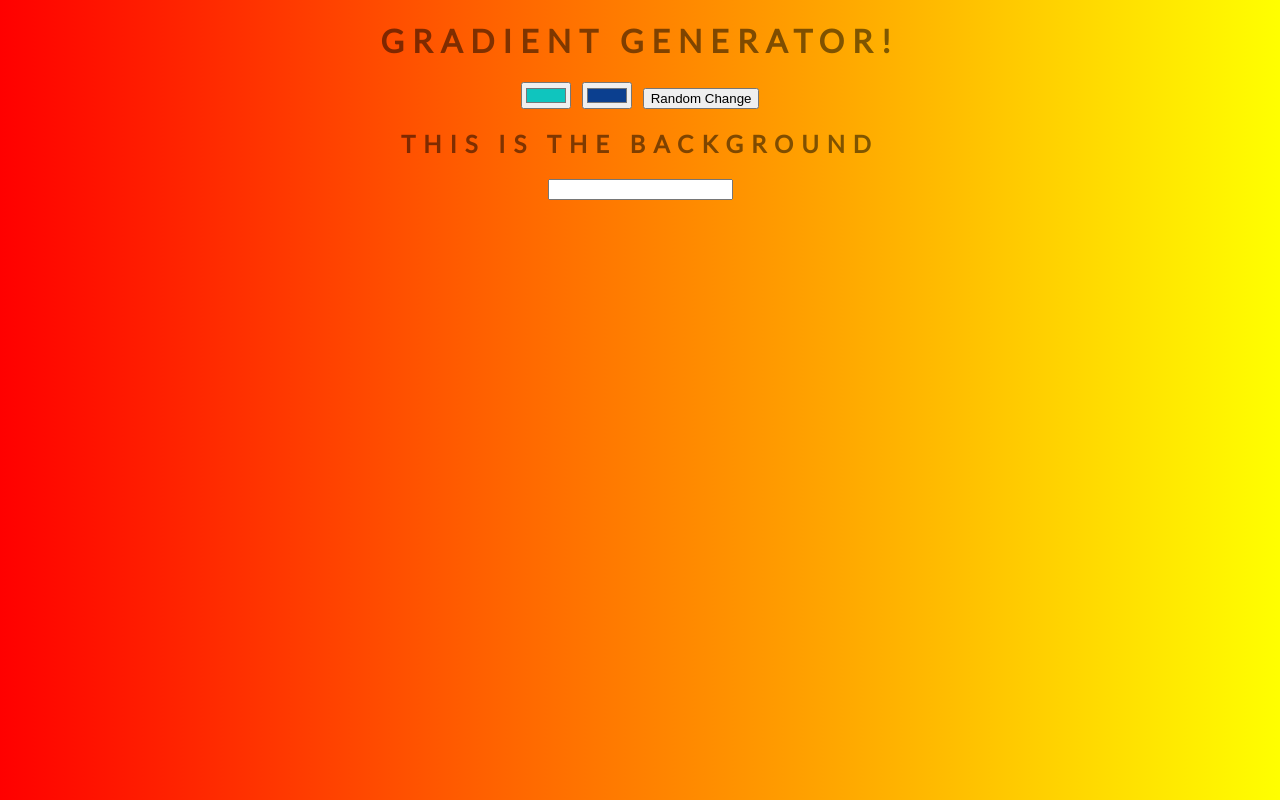
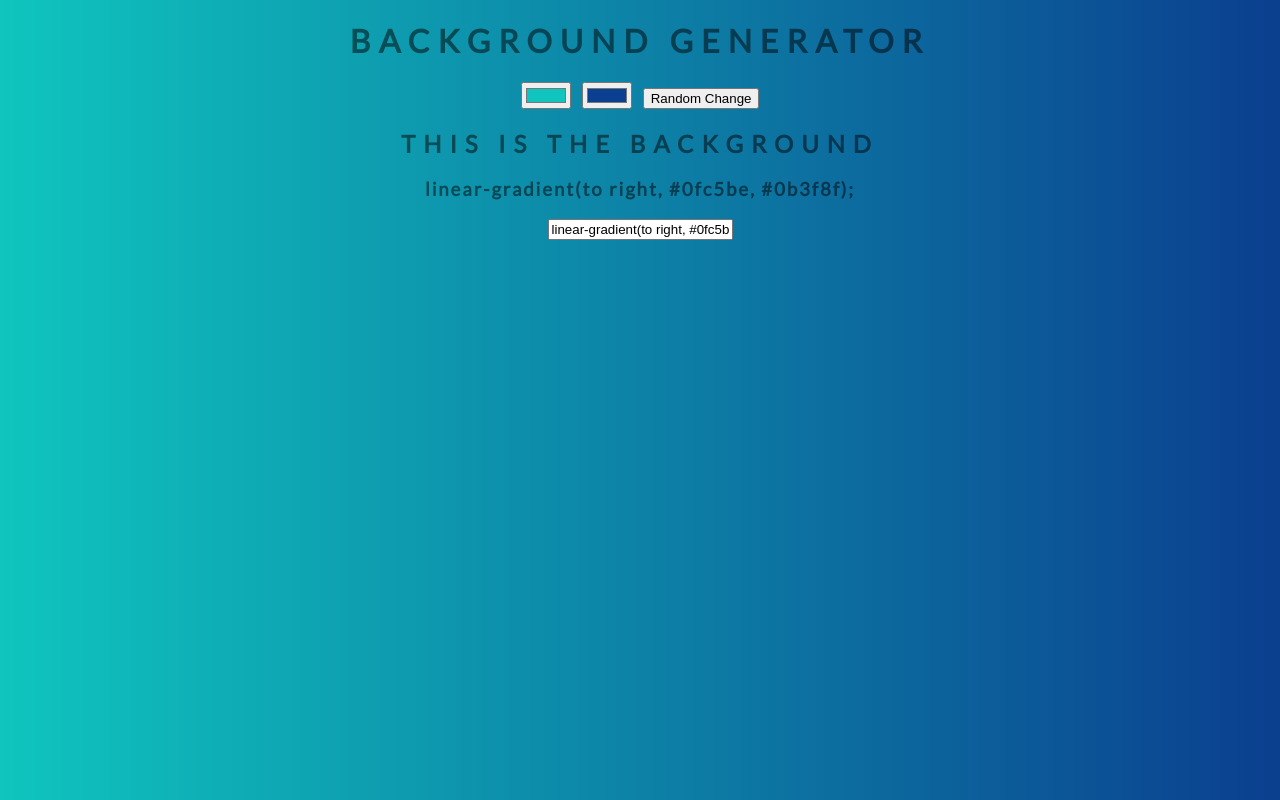
Before and after one commit to neneta0921/background-generator, a plain HTML site: page index.html in a window 1280 px wide. Drawn offline with Linux system fonts and the light colour scheme.

Commit message:
csstyle output to input-text

```diff
--- a/index.html
+++ b/index.html
@@ -5,22 +5,24 @@
     <script async src="https://www.googletagmanager.com/gtag/js?id=G-HGEPCV3FMS"></script>
     <script>
       window.dataLayer = window.dataLayer || [];
-      function gtag(){dataLayer.push(arguments);}
+      function gtag() {
+        dataLayer.push(arguments);
+      }
       gtag('js', new Date());
 
       gtag('config', 'G-HGEPCV3FMS');
     </script>
-    <title>Gradient Background</title>
+    <title>Background Generator</title>
     <link rel="stylesheet" type="text/css" href="style.css" />
   </head>
   <body id="gradient">
-    <h1>Gradient Generator!</h1>
+    <h1>Background Generator</h1>
     <input class="color1" type="color" name="color1" value="#0fc5be" />
     <input class="color2" type="color" name="color2" value="#0b3f8f" />
     <button id="random">Random Change</button>
     <h2>This is the Background</h2>
     <h3></h3>
     <input type="text" id="target" />
-    <script type="text/javascript" src="bundle.js"></script>
+    <script type="text/javascript" src="script.js"></script>
   </body>
 </html>
--- a/script.js
+++ b/script.js
@@ -1,15 +1,15 @@
-const _ = require('lodash');
-
 const body = document.getElementById('gradient');
 const css = document.querySelector('h3');
 const color1 = document.querySelector('.color1');
 const color2 = document.querySelector('.color2');
 const randomBtn = document.getElementById('random');
-const cssInfo = document.getElementById('css-info');
+const cssInfo = document.getElementById('target');
 
 function showCurrentColor() {
-  document.body.style.background = `linear-gradient(to right, ${color1.value}, ${color2.value})`;
-  css.textContent = body.style.background + ';';
+  let backgroundStyle = `linear-gradient(to right, ${color1.value}, ${color2.value})`;
+  document.body.style.background = backgroundStyle;
+  css.textContent = `${backgroundStyle};`;
+  cssInfo.value = `${backgroundStyle};`;
 }
 
 function createRandomColor() {
```
